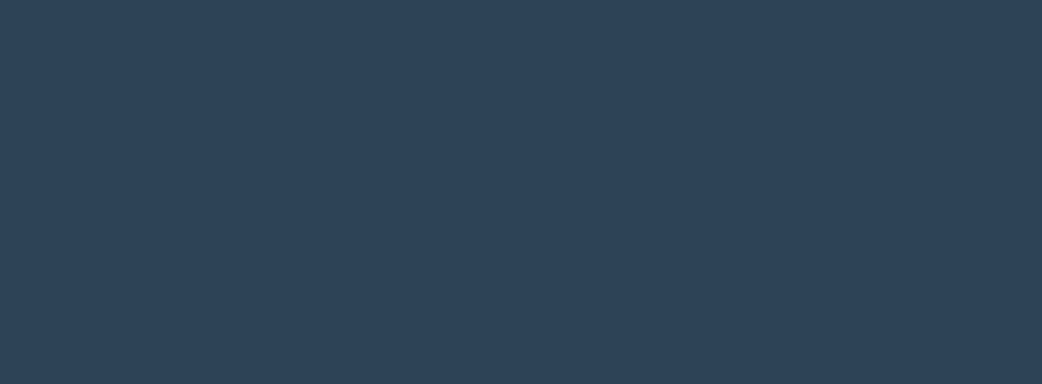
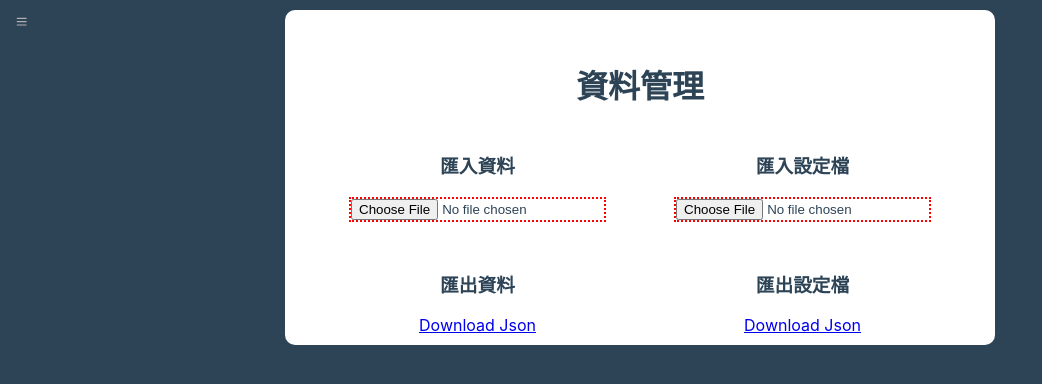
Before and after one commit to xup60521/time-management-tool, a React app: page /#/Import in a window 1280 px wide. Before the commit this address had no page. Shown: the whole page, without its empty margins (0-1042 px from the left). Built offline with nearby package versions, Linux system fonts and the light colour scheme.

Commit message:
add data management

```diff
--- /dev/null
+++ b/profile.json
@@ -0,0 +1 @@
+{"group":[{"name":"123","color":"#4fd986"},{"name":"afd","color":"#363ad1"},{"name":"tyu","color":"#373cd0"},{"name":"","color":"#6d949a"},{"name":"abc","color":"#7b9b6c"},{"name":"測試","color":"#dd2b49"}]}
--- a/src/css/index.css
+++ b/src/css/index.css
@@ -34,6 +34,17 @@
 }
 
 .groupsetting {
+    margin: 10px;
+    padding: 30px;
+    text-align: center;
+    border: 1px solid none;
+    padding-bottom: 10px;
+    background-color: white;;
+    color: #2D4356;
+    border-radius: 10px;
+}
+
+.importpage {
     margin: 10px;
     padding: 30px;
     text-align: center;
@@ -592,6 +603,25 @@ input#inputcolor {
     font-weight: bold;
 }
 
+div.importcontainer > div > h3 {
+    margin-top: 3rem;
+    font-family: var(--font);
+}
+
+div.importpage > h1 {
+    font-family: var(--font);
+}
+
+div.importcontainer > div > input[type="file"] {
+    border: 2px dotted red;
+}
+
+div.importcontainer {
+    display: grid;
+    grid-template-columns: 50% 50%;
+}
+
+
 @media (min-width: 780px) {
     .app {
         width: 100%;
@@ -613,6 +643,11 @@ input#inputcolor {
         margin-top: 10px;
     }
 
+    .importpage {
+        width: 650px;
+        margin-top: 10px;
+    }
+
     button.menu {
         position: absolute;
         border: none;
--- a/src/pages/calendar/calendar.js
+++ b/src/pages/calendar/calendar.js
@@ -9,20 +9,26 @@ import Menu from "../menu";
 
 const Cal = ({ data, setData, rerenderStatus, settingprofile }) => {
 
+    /*---------------------------------*/
+
     useEffect(()=> {
         if (localStorage.getItem("user") != null) {
-            setData(JSON.parse(localStorage.getItem("user")))
+            setData(JSON.parse(localStorage.getItem("user")).posts)
         }
-    }, ["a"]);
+    }, ["a"])
 
     useEffect(()=> {
         if (rerenderStatus.current == false) {
             return;
         } else {
-            localStorage.setItem('user', JSON.stringify(data));
+            localStorage.setItem('user', JSON.stringify({
+                "posts": data
+            }));
             rerenderStatus.current = false;
         }
     }, [data]);
+
+    /*---------------------------------*/
 
     const [viewType, setviewType] = useState("Day");
     const changeview = (e) => {
--- a/src/pages/group/groupsetting.js
+++ b/src/pages/group/groupsetting.js
@@ -3,9 +3,11 @@ import Menu from "../menu";
 
 const GroupSetting = ({ data, setData, settingprofile, setsettingprofile, rerenderStatus, colorstatus }) => {
 
+    /*---------------------------------*/
+
     useEffect(()=> {
         if (localStorage.getItem("user") != null) {
-            setData(JSON.parse(localStorage.getItem("user")))
+            setData(JSON.parse(localStorage.getItem("user")).posts)
         }
     }, ["a"])
 
@@ -13,10 +15,14 @@ const GroupSetting = ({ data, setData, settingprofile, setsettingprofile, rerend
         if (rerenderStatus.current == false) {
             return;
         } else {
-            localStorage.setItem('user', JSON.stringify(data));
+            localStorage.setItem('user', JSON.stringify({
+                "posts": data
+            }));
             rerenderStatus.current = false;
         }
     }, [data]);
+
+    /*---------------------------------*/
 
     useEffect(()=>{
         if (localStorage.getItem("setting") != null ) {
--- a/src/pages/home/components/home.js
+++ b/src/pages/home/components/home.js
@@ -9,9 +9,10 @@ import { NavLink } from "react-router-dom"
 
 const Home = ({data, setData, rerenderStatus, settingprofile}) => {
 
+    /*---------------------------------*/
     useEffect(()=> {
         if (localStorage.getItem("user") != null) {
-            setData(JSON.parse(localStorage.getItem("user")))
+            setData(JSON.parse(localStorage.getItem("user")).posts)
         }
     }, ["a"])
 
@@ -19,10 +20,13 @@ const Home = ({data, setData, rerenderStatus, settingprofile}) => {
         if (rerenderStatus.current == false) {
             return;
         } else {
-            localStorage.setItem('user', JSON.stringify(data));
+            localStorage.setItem('user', JSON.stringify({
+                "posts": data
+            }));
             rerenderStatus.current = false;
         }
     }, [data]);
+    /*---------------------------------*/
 
     return (
     <div>
--- a/src/pages/home/index.js
+++ b/src/pages/home/index.js
@@ -6,15 +6,18 @@ import { useState, useRef, useEffect } from "react"
 import "./../../css/index.css"
 import { xor4096 } from "seedrandom"
 import GroupSetting from "../group/groupsetting";
+import Importpage from "../import_file/import";
 
 const Index = () => {
 
+    /*---------------------------------*/
     let aca = {"group":[]};
     if (JSON.parse(localStorage.getItem("setting")) != null) {
-        aca = JSON.parse(localStorage.getItem("setting"));
+        aca = JSON.parse(localStorage.getItem("setting").posts);
     }
     const [data, setData] = useState([]);
     const [settingprofile, setsettingprofile] = useState(aca);
+    /*---------------------------------*/
 
     const rerenderStatus = useRef(false);
     const colorstatus = useRef(false);
@@ -25,6 +28,7 @@ const Index = () => {
                 <Route exact path="/" element={<Home data={data} setData={setData} rerenderStatus={rerenderStatus} settingprofile={settingprofile}  />} />
                 <Route exact path="/Calendar/" element={<Cal data={data} setData={setData} rerenderStatus={rerenderStatus} settingprofile={settingprofile} />} />
                 <Route exact path="/GroupSetting/" element={<GroupSetting data={data} setData={setData} settingprofile={settingprofile} setsettingprofile={setsettingprofile} rerenderStatus={rerenderStatus} colorstatus={colorstatus} />} />
+                <Route exact path="/Import/" element = {<Importpage data={data} setData={setData} settingprofile={settingprofile} setsettingprofile={setsettingprofile} rerenderStatus={rerenderStatus} colorstatus={colorstatus} />} />
                 {data.map((item)=> {
                     return (
                         <Route exact path={"/"+item.id+"/"} element={<div style={{height: "10rem", backgroundColor: "red"}}></div>} />
--- /dev/null
+++ b/src/pages/import_file/import.js
@@ -0,0 +1,120 @@
+import { json } from "react-router";
+import Menu from "../menu";
+import { useEffect, useRef, useState } from "react";
+
+const Importpage = ({ data, setData, settingprofile, setsettingprofile, rerenderStatus, colorstatus }) => {
+
+    /*---------------------------------*/
+
+    useEffect(()=> {
+        if (localStorage.getItem("user") != null) {
+            setData(JSON.parse(localStorage.getItem("user")).posts)
+        }
+    }, ["a"])
+
+    useEffect(()=> {
+        if (rerenderStatus.current == false) {
+            return;
+        } else {
+            localStorage.setItem('user', JSON.stringify({
+                "posts": data
+            }));
+            rerenderStatus.current = false;
+        }
+    }, [data]);
+
+    /*---------------------------------*/
+
+
+
+    const [InputData, setInputData] = useState("");
+    const DataInput = (e) => {
+        let reader = new FileReader();
+        reader.readAsText(e.target.files[0])
+        reader.onload = (i) => {
+            setInputData(JSON.parse(i.target.result));
+        }
+    }
+
+    const [InputProfile, setInputProfile] = useState("");
+    const ProfileInput = (e) => {
+        let reader = new FileReader();
+        reader.readAsText(e.target.files[0])
+        reader.onload = (i) => {
+            setInputProfile(JSON.parse(i.target.result));
+        }
+    }
+
+    const replacedata = () => {
+        rerenderStatus.current = true;
+        setData(InputData.posts);
+    }
+
+    const replaceprofile = () => {
+        colorstatus.current = true;
+        setsettingprofile(InputProfile)
+    }
+
+    return (
+        <div className="app">
+            <div className="importpage">
+                <h1>資料管理</h1>
+                <div className="importcontainer">
+                    <div>
+                        <h3>匯入資料</h3>
+                        <input type="file" accept=".json, .csv" onChange={DataInput} />
+                        {(()=>{
+                            if (Array.isArray(InputData["posts"])) {
+                                return (
+                                    <div className="inputbuttoncontainer">
+                                        <button className="datainputbutton" onClick={replacedata}>取代</button>
+                                        <button className="datainputbutton">合併</button>
+                                    </div>
+                                )
+                            }
+                        })()}
+                    </div>
+                    <div>
+                        <h3>匯入設定檔</h3>
+                        <input type="file" accept=".json, .csv" onChange={ProfileInput} />
+                        {(()=>{
+                            if (InputProfile != "") {
+                                return (
+                                    <div className="inputbuttoncontainer">
+                                        <button className="profileinputbutton" onClick={replaceprofile}>取代</button>
+                                        <button className="profileinputbutton">合併</button>
+                                    </div>
+                                )
+                            }
+                        })()}
+                    </div>
+                    <div>
+                        <h3>匯出資料</h3>
+                        <a
+                            href={`data:text/json;charset=utf-8,${encodeURIComponent(
+                            JSON.stringify(data)
+                            )}`}
+                            download="data.json"
+                        >
+                            {`Download Json`}
+                        </a>
+                    </div>
+                    <div>
+                        <h3>匯出設定檔</h3>
+                        <a
+                            href={`data:text/json;charset=utf-8,${encodeURIComponent(
+                            JSON.stringify(settingprofile)
+                            )}`}
+                            download="profile.json"
+                        >
+                            {`Download Json`}
+                        </a>
+                    </div>
+                </div>
+            </div>
+            <Menu />
+        </div>
+    )
+}
+
+export default Importpage;
--- a/src/pages/menu.js
+++ b/src/pages/menu.js
@@ -13,6 +13,7 @@ const Menu = () => {
                                 <NavLink to="/" style={{ textDecoration: 'none' }} ><li id="selectPage">主頁面</li></NavLink>
                                 <NavLink to="/Calendar" style={{ textDecoration: 'none' }} ><li id="selectPage">日曆</li></NavLink>
                                 <NavLink to="/GroupSetting/" style={{ textDecoration: 'none' }}><li id="selectPage">群組設定</li></NavLink>
+                                <NavLink to="/Import/" style={{ textDecoration: 'none' }}><li id="selectPage">資料管理</li></NavLink>
                             </div>
                             <div>
                                 <button id="closePopup" onClick=
```
Also changed, not shown: data.json (added, +25 -0 lines).
